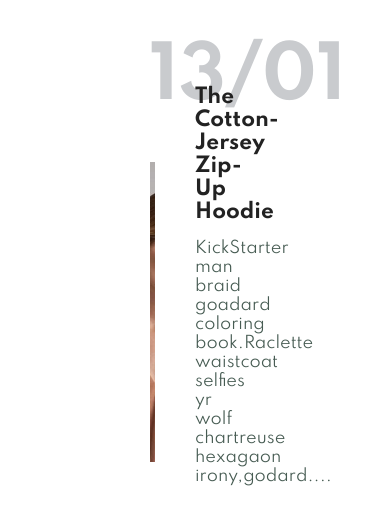
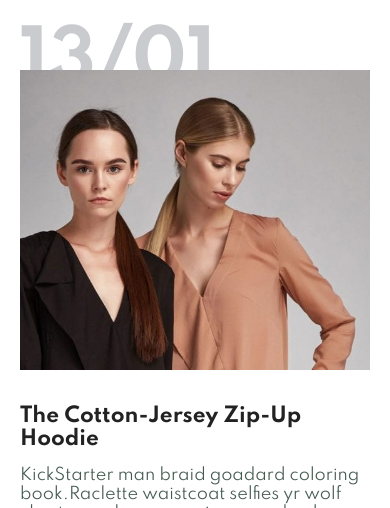
Before and after one commit to freelanceradnan/e-commerce-project-with-html-css, a plain HTML site: page blog.html in a window 390 px wide. Shown: the part 1015-1523 px from the top of the page. Drawn offline with Linux system fonts and the light colour scheme.

Commit message:
resposive of page design added

```diff
--- a/style.css
+++ b/style.css
@@ -673,7 +673,24 @@ footer .copyright{
 #prodetails .single-pro-details {
     width:100%!important;
 }
+/* blog page */
+#blog .blog-box{
+  display: flex;
+  flex-direction: column!important;
+  align-items: flex-start!important;
+}
+#blog{
+  padding:100px 20px 0px 20px !important;
+}
+.blog-box .blog-img{
 
+  width:100%!important;
+  margin-right: 0px!important;
+  margin-bottom: 30px!important;
+}
+#blog .blog-details{
+  width:100%!important;
+}
 }
 @media (max-width: 1059px){
   #feature{
```
